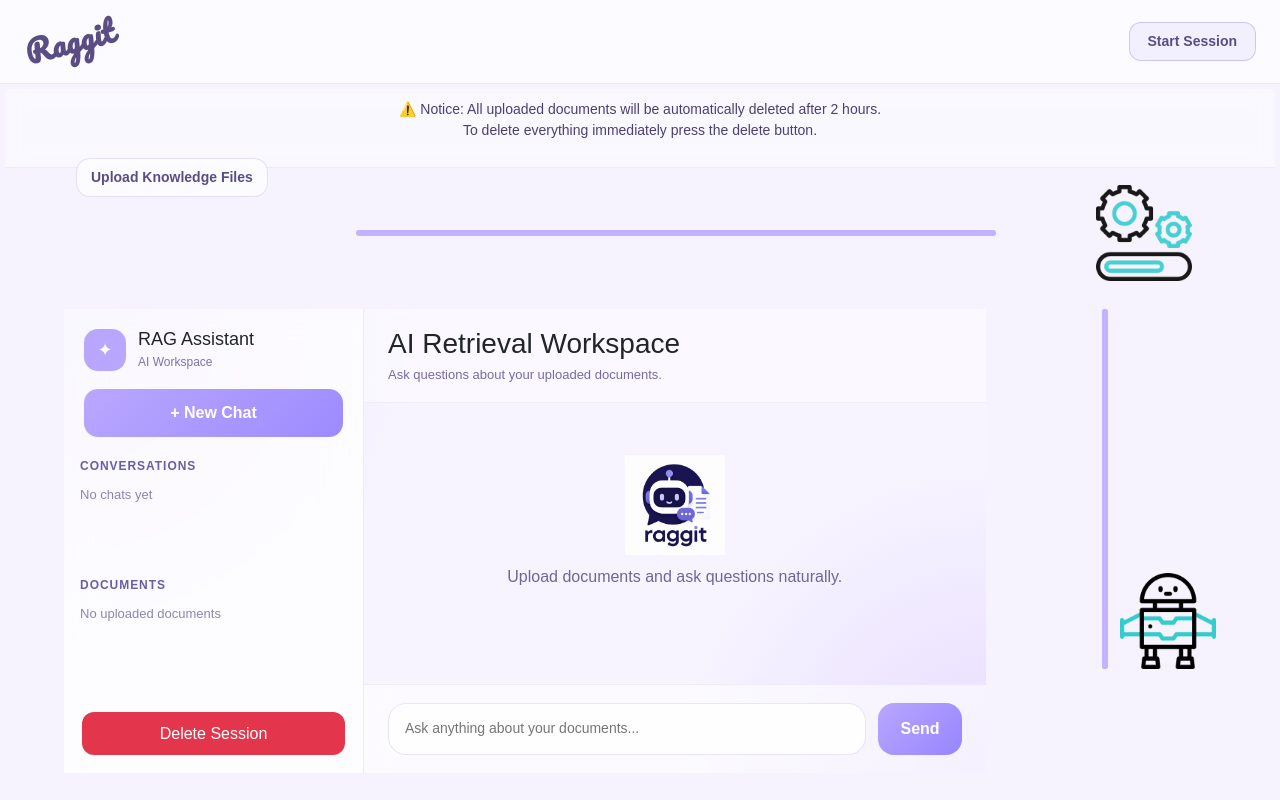
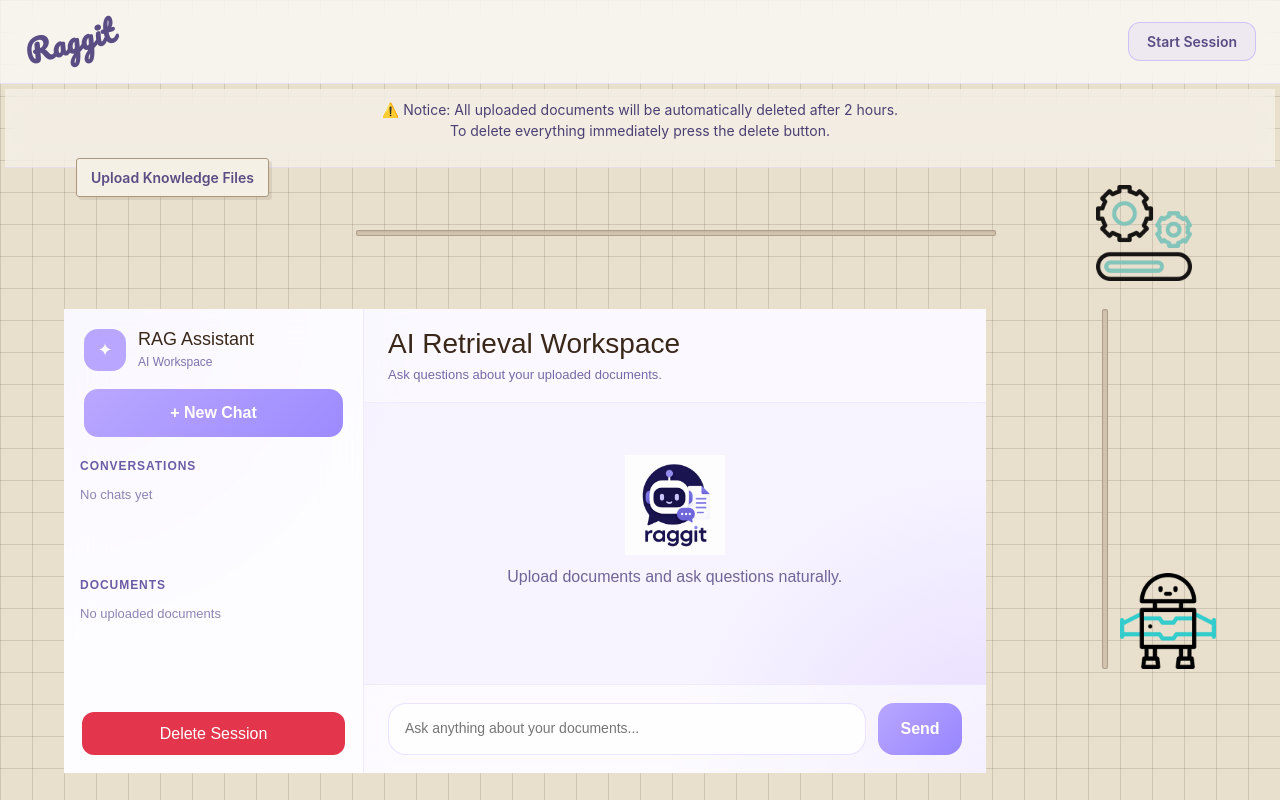
Before and after one commit to ZaydAntony/RAG-4-non-techies-frontend, a React (Vite) app: page / in a window 1280 px wide. Built offline with nearby package versions, Linux system fonts and the light colour scheme; grey boxes are pictures that could not be loaded.

Commit message:
Apply beige chocolate mechanical visual theme

```diff
--- a/src/styles/Ingestion.css
+++ b/src/styles/Ingestion.css
@@ -512,3 +512,90 @@ body {
     min-height: 360px;
   }
 }
+
+
+/* =========================================================
+   RAGGIT / MECHANICAL EDITION
+   Visual-only overrides: existing structure and status logic stay intact.
+========================================================= */
+:root {
+  --rag-paper: #e9dfcd;
+  --rag-paper-light: #f5f0e6;
+  --rag-sand: #c9b99f;
+  --rag-sand-dark: #a9977d;
+  --rag-ink: #392719;
+  --rag-ink-soft: #5b4634;
+  --rag-line: rgba(57, 39, 25, .14);
+  --rag-accent: #8b6846;
+  --rag-green: #53745c;
+  --rag-red: #a24f42;
+}
+body {
+  color: var(--rag-ink);
+  font-family: Inter, "Segoe UI", sans-serif;
+  background-color: var(--rag-paper);
+  background-image:
+    linear-gradient(var(--rag-line) 1px, transparent 1px),
+    linear-gradient(90deg, var(--rag-line) 1px, transparent 1px);
+  background-size: 32px 32px;
+}
+.container { max-width: 1440px; }
+.loading, .loading2 {
+  background: #d0c1aa;
+  border: 1px solid rgba(57,39,25,.28);
+  border-radius: 2px;
+  box-shadow: inset 0 1px 2px rgba(57,39,25,.12);
+}
+.loading.pipeline-active, .loading2.pipeline-active {
+  box-shadow: 0 0 0 3px rgba(139,104,70,.12);
+}
+.loading-fill, .loading2-fill {
+  border-radius: 1px;
+  background: var(--rag-ink-soft);
+  transition: width 1.35s cubic-bezier(.22,.75,.25,1), height 1.35s cubic-bezier(.22,.75,.25,1), background .35s ease;
+}
+.loading-fill.status-uploading, .loading2-fill.status-uploading { background: #8b6846; }
+.loading-fill.status-processing, .loading2-fill.status-processing { background: #6e6556; }
+.loading-fill.status-ready, .loading2-fill.status-ready { background: var(--rag-green); }
+.loading-fill.status-error, .loading2-fill.status-error { background: var(--rag-red); }
+.uploadbot-text {
+  color: var(--rag-ink);
+  background: var(--rag-paper-light);
+  border: 1px solid var(--rag-sand-dark);
+  border-radius: 3px;
+  box-shadow: 3px 3px 0 rgba(57,39,25,.09);
+  backdrop-filter: none;
+}
+.uploadbot-text.status-uploading, .uploadbot-text.status-processing {
+  color: var(--rag-ink);
+  background: #e8dcc8;
+  border-color: var(--rag-accent);
+}
+.uploadbot-text.status-ready {
+  color: #35533c;
+  background: #e1e8dc;
+  border-color: #82947c;
+}
+.uploadbot-text.status-error {
+  color: #873d33;
+  background: #f0dfd8;
+  border-color: #b77a6d;
+}
+.upload-error-pill {
+  border-radius: 3px;
+  background: #f0dfd8;
+  border-color: #b77a6d;
+  color: #873d33;
+}
+.uploadbot-wrapper { transition: transform .45s cubic-bezier(.2,.8,.2,1); }
+.uploadbot-wrapper:hover { transform: translateY(-3px); }
+.pipeline-bot, .vertical-bot { filter: drop-shadow(0 3px 2px rgba(57,39,25,.15)); }
+.gears-visible, .gears-vid-visible { filter: sepia(.28) saturate(.72); }
+.ai-ready { animation: ragReadyPulse 2.8s ease-in-out infinite; }
+@keyframes ragReadyPulse {
+  0%,100% { transform: scale(1); filter: drop-shadow(0 0 0 rgba(83,116,92,0)); }
+  50% { transform: scale(1.035); filter: drop-shadow(0 3px 7px rgba(83,116,92,.28)); }
+}
+@media (prefers-reduced-motion: reduce) {
+  *, *::before, *::after { scroll-behavior: auto !important; animation-duration: .01ms !important; animation-iteration-count: 1 !important; transition-duration: .01ms !important; }
+}
```
